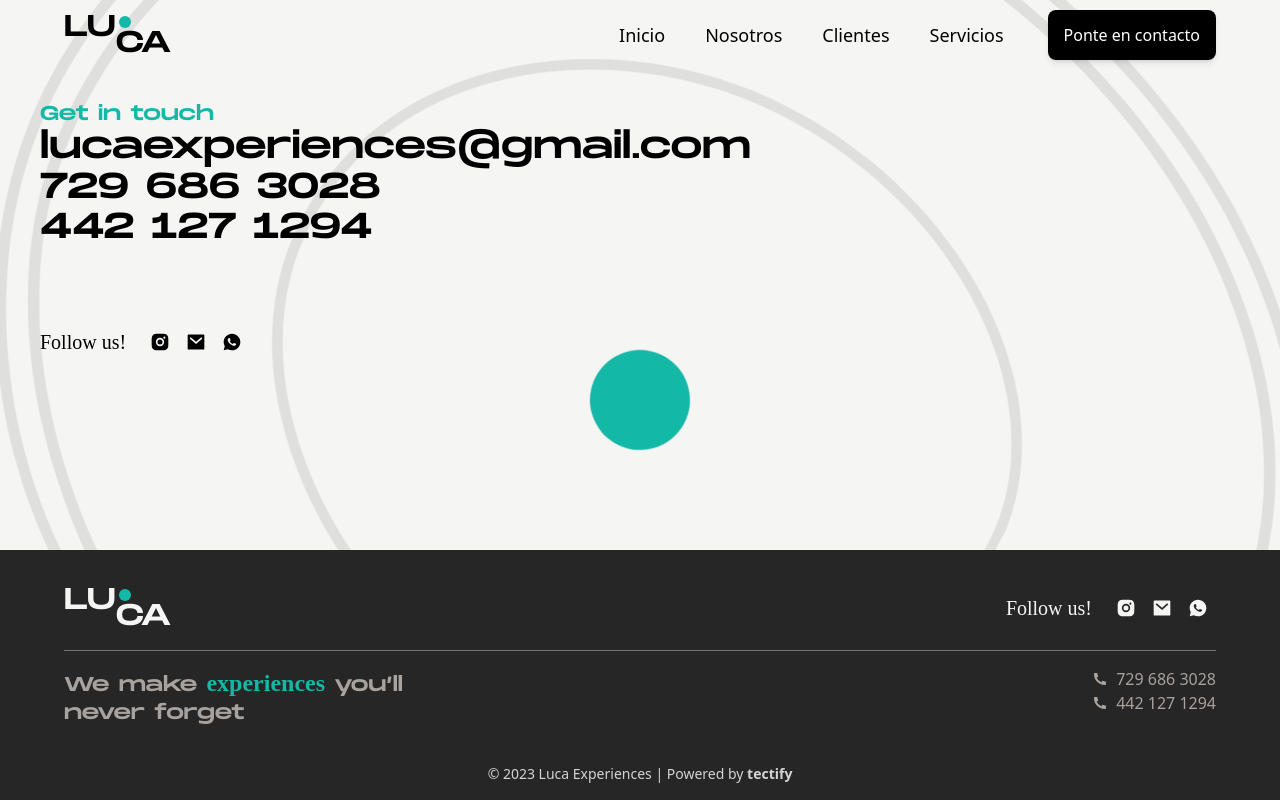
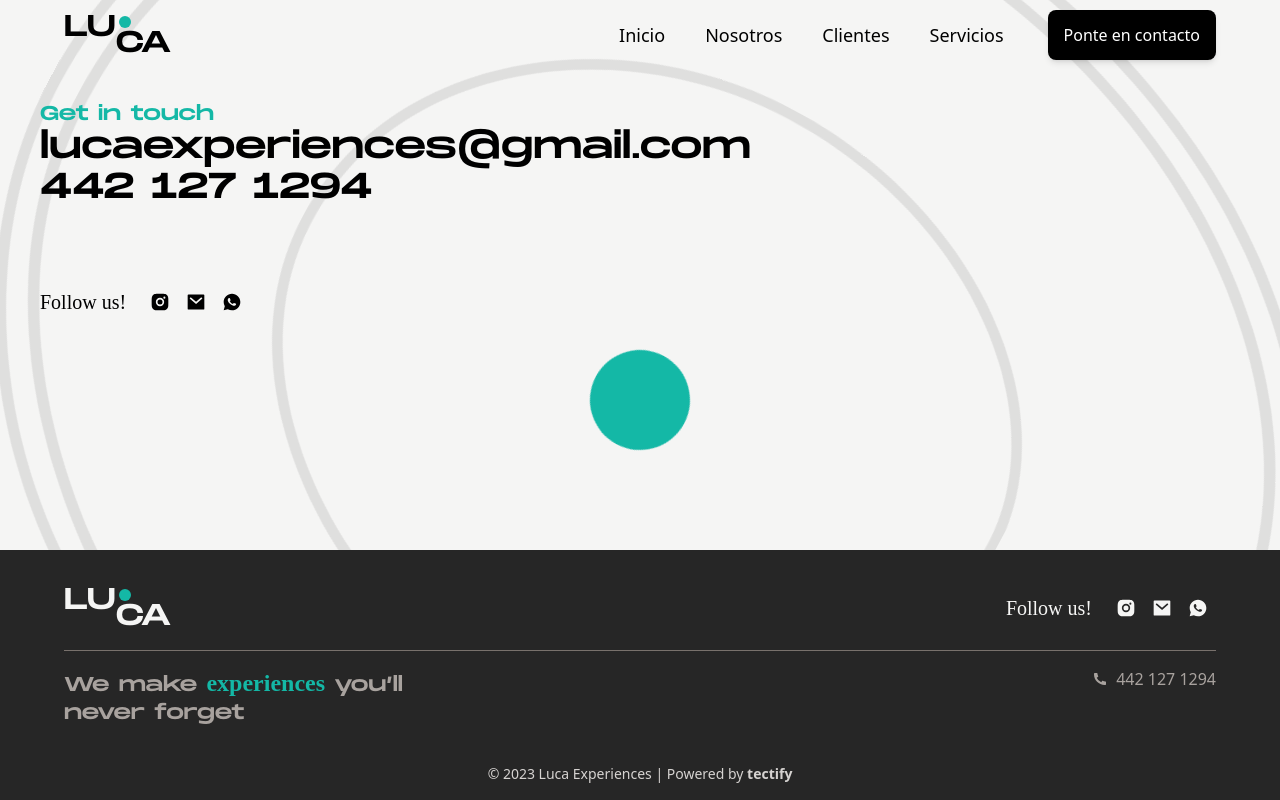
Before and after one commit to Alvarg27/luca-next, a Next.js app: page /contacto in a window 1280 px wide. Built offline with nearby package versions, Linux system fonts and the light colour scheme; a web font is replaced by a local one.

Commit message:
Cambiar Telefonos

```diff
--- a/components/Footer/Footer.js
+++ b/components/Footer/Footer.js
@@ -49,10 +49,6 @@ const Footer = () => {
             <div>
               <div className="flex items-center text-stone-100 md:mt-0 mt-4">
                 <RiPhoneFill className="cursor-pointer mx-2 text-stone-400" />
-                <p className="text-stone-400">729 686 3028</p>
-              </div>
-              <div className="flex items-center text-stone-100 md:mt-0 mt-4">
-                <RiPhoneFill className="cursor-pointer mx-2 text-stone-400" />
                 <p className="text-stone-400">442 127 1294</p>
               </div>
             </div>
--- a/pages/contacto.js
+++ b/pages/contacto.js
@@ -22,7 +22,6 @@ const ContactPage = () => {
         <p className="font-monument md:text-4xl text-sm">
           lucaexperiences@gmail.com
         </p>
-        <p className="font-monument md:text-4xl text-lg">729 686 3028</p>
         <p className="font-monument md:text-4xl text-lg"> 442 127 1294</p>
 
         <div className="flex items-center mt-20">
```
